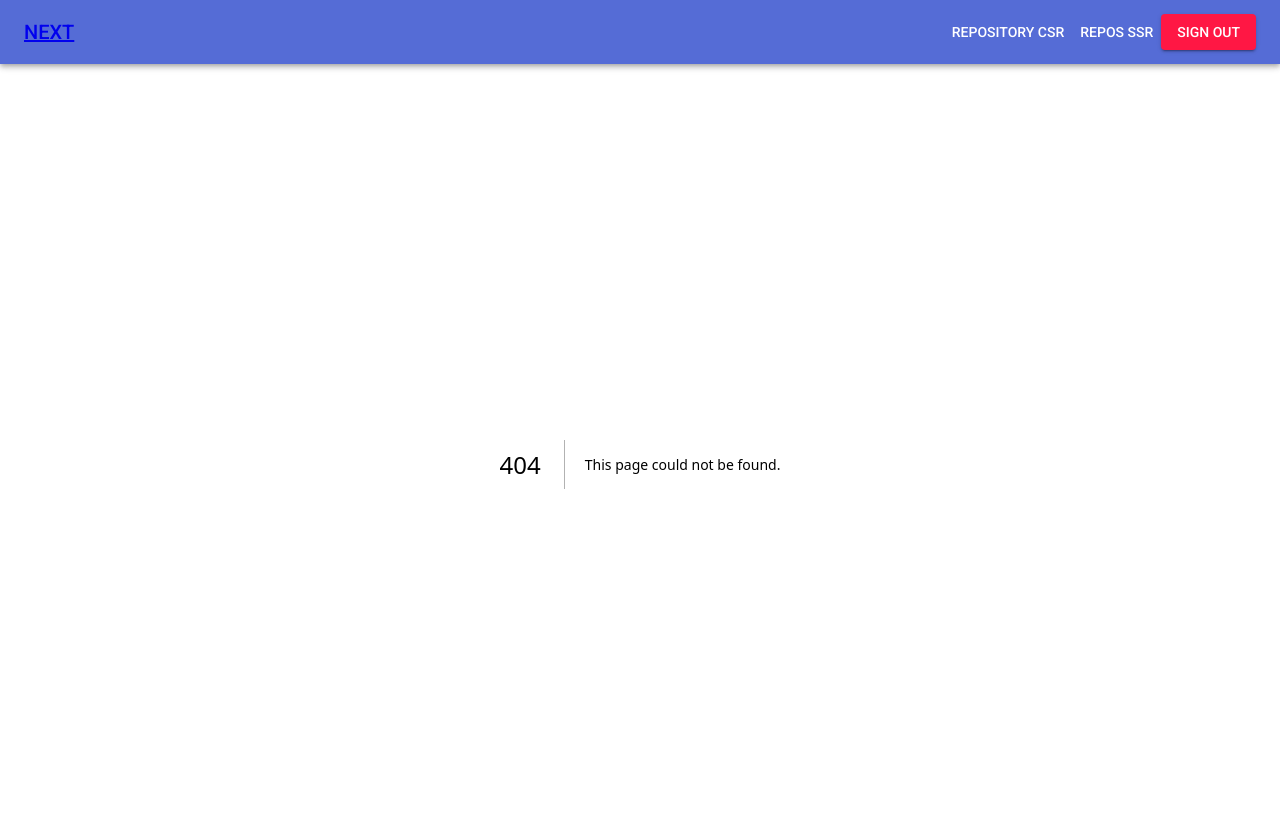
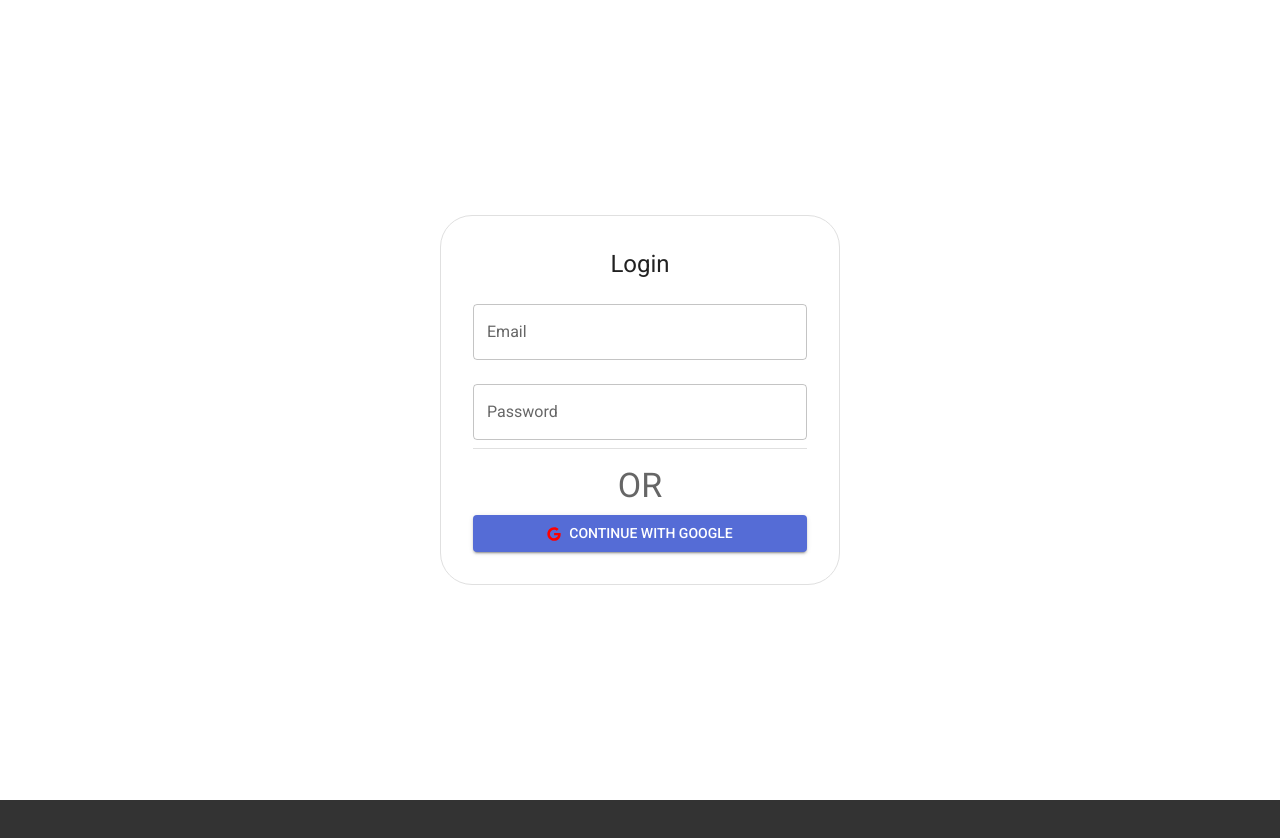
Before and after one commit to devdotfatima/Nextjs-Practice, a Next.js app: page /signIn in a window 1280 px wide. Before the commit this address had no page. Shown: the top 838 px of the page. After the commit the page ends 800 px from the top, so only its background shows below. Built offline with nearby package versions, Linux system fonts and the light colour scheme; no server answers.

Commit message:
adds next-auth in the app

```diff
--- /dev/null
+++ b/app/components/GoogleSignInButton.tsx
@@ -0,0 +1,39 @@
+'use client'
+
+import { useSearchParams } from 'next/navigation'
+import { signIn } from 'next-auth/react'
+
+import {  Button } from "@mui/material";
+
+const GoogleSignInButton = () => {
+  const searchParams = useSearchParams()
+  const callbackUrl = searchParams.get('callbackUrl')
+
+  return (
+    <Button
+    variant="contained"
+        color="primary"
+        fullWidth
+      onClick={() => signIn('google', { callbackUrl })}
+      sx={{ '& svg': { width: '1em', height: '1em', marginRight: '8px' } }}
+    >
+      <svg
+        aria-hidden='true'
+        focusable='false'
+        data-icon='google'
+        className='mr-8 w-5'
+        role='img'
+        xmlns='http://www.w3.org/2000/svg'
+        viewBox='0 0 488 512'
+      >
+        <path
+          fill='red'
+          d='M488 261.8C488 403.3 391.1 504 248 504 110.8 504 0 393.2 0 256S110.8 8 248 8c66.8 0 123 24.5 166.3 64.9l-67.5 64.9C258.5 52.6 94.3 116.6 94.3 256c0 86.5 69.1 156.6 153.7 156.6 98.2 0 135-70.4 140.8-106.9H248v-85.3h236.1c2.3 12.7 3.9 24.9 3.9 41.4z'
+        ></path>
+      </svg>
+      Continue with Google
+    </Button>
+  )
+}
+
+export default GoogleSignInButton
--- a/app/components/Header.tsx
+++ b/app/components/Header.tsx
@@ -6,8 +6,11 @@ import { signIn, signOut, useSession, getProviders } from "next-auth/react";
 import { AppBar, Toolbar, Typography, Button } from "@mui/material";
 
 const Header = () => {
+  const {data:session}=useSession();
   return (
-    <AppBar position="static">
+    <>
+    {session && (
+      <AppBar position="static">
       <Toolbar>
 
           <Typography variant="h6" component="div" sx={{ flexGrow: 1 }}>
@@ -27,6 +30,9 @@ const Header = () => {
         </Button>
       </Toolbar>
     </AppBar>
+    )}
+    </>
+
   );
 };
 export default Header;
--- a/app/layout.tsx
+++ b/app/layout.tsx
@@ -1,39 +1,47 @@
-"use client"
-import './globals.css';
-import { Poppins } from 'next/font/google';
-import Header from './components/Header';
-import { ThemeProvider } from '@mui/material/styles';
-import CssBaseline from '@mui/material/CssBaseline';
-import { CacheProvider, EmotionCache } from '@emotion/react';
-import { AppProps } from 'next/app';
-import theme  from './theme';
-import createEmotionCache from './createEmotionCache';
+"use client";
+import "./globals.css";
+import { Poppins } from "next/font/google";
+import Header from "./components/Header";
+import { ThemeProvider } from "@mui/material/styles";
+import CssBaseline from "@mui/material/CssBaseline";
+import { CacheProvider, EmotionCache } from "@emotion/react";
+import { AppProps } from "next/app";
+import { SessionProvider } from "next-auth/react";
+import theme from "./theme";
+import createEmotionCache from "./createEmotionCache";
 
 const clientSideEmotionCache = createEmotionCache();
 export interface MyAppProps extends AppProps {
   emotionCache?: EmotionCache;
 }
 const poppins = Poppins({
-  weight: ['400', '700'],
-  subsets: ['latin'],
+  weight: ["400", "700"],
+  subsets: ["latin"],
 });
 export const metadata = {
-  title: 'First Next App',
-  description: 'Generated by create next app',
-}
+  title: "First Next App",
+  description: "Generated by create next app",
+};
 
-export default function RootLayout({children,}: {children: React.ReactNode}) {
+export default function RootLayout({
+  children,
+}: {
+  children: React.ReactNode;
+}) {
   return (
-    <html lang='en'>
-      <CacheProvider  value={clientSideEmotionCache}>
+    <html lang="en">
+      <SessionProvider>
+        <CacheProvider value={clientSideEmotionCache}>
           <ThemeProvider theme={theme}>
             <CssBaseline />
+
             <body className={poppins.className}>
               <Header />
-          <main className='container'>{children}</main>
+              <main className="container">{children}</main>
             </body>
           </ThemeProvider>
         </CacheProvider>
+      </SessionProvider>
     </html>
-  )
+  );
 }
--- a/app/reposCSR/page.tsx
+++ b/app/reposCSR/page.tsx
@@ -1,6 +1,7 @@
 
 'use client';
 import { useState, useEffect } from 'react';
+import {  useSession } from "next-auth/react";
 import Loading from '../loading';
 import CourseSearch from '../components/CourseSearch';
 import Link from 'next/link';
@@ -116,6 +117,10 @@ interface License {
 
 const Repository = async () => {
 
+  const {data:session}=useSession({
+    required:true
+  });
+
   const [coursesData, setCoursesData] = useState([]);
   const [loading, setLoading] = useState(true);
   useEffect(() => {
--- /dev/null
+++ b/app/signIn/page.tsx
@@ -0,0 +1,55 @@
+'use client'
+
+import { TextField, Button, Box, Typography, Divider } from "@mui/material";
+import {useState} from 'react'
+import GoogleSignInButton from "../components/GoogleSignInButton";
+
+const SignInPage = () => {
+  const [email, setEmail] = useState("");
+  const [password, setPassword] = useState("");
+
+
+  return (
+    <Box
+    display="flex"
+    justifyContent="center"
+    alignItems="center"
+    minHeight="100vh"
+  >
+    <Box
+      p={4}
+      border={1}
+      borderColor="grey.300"
+      borderRadius={8}
+      width={400}
+      textAlign="center"
+    >
+      <Typography variant="h5" component="h1" gutterBottom>
+        Login
+      </Typography>
+      <TextField
+        id="email"
+        label="Email"
+        variant="outlined"
+        fullWidth
+        margin="normal"
+      />
+      <TextField
+        id="password"
+        label="Password"
+        type="password"
+        variant="outlined"
+        fullWidth
+        margin="normal"
+      />
+      <Divider />
+      <Typography variant="h4" color="textSecondary" mt={2} mb={1}>
+        OR
+      </Typography>
+      <GoogleSignInButton/>
+    </Box>
+  </Box>
+  )
+}
+
+export default SignInPage;
```
Also changed, not shown: app/api/auth/[...nextauth]/route.js (added, +19 -0 lines), app/components/AuthForm.tsx (added, +9 -0 lines), app/page.tsx (+8 -2 lines), app/repos/[name]/page.tsx (+7 -0 lines), app/repos/page.tsx (+7 -0 lines). Lines whose indentation alone changed are shown as unchanged.
